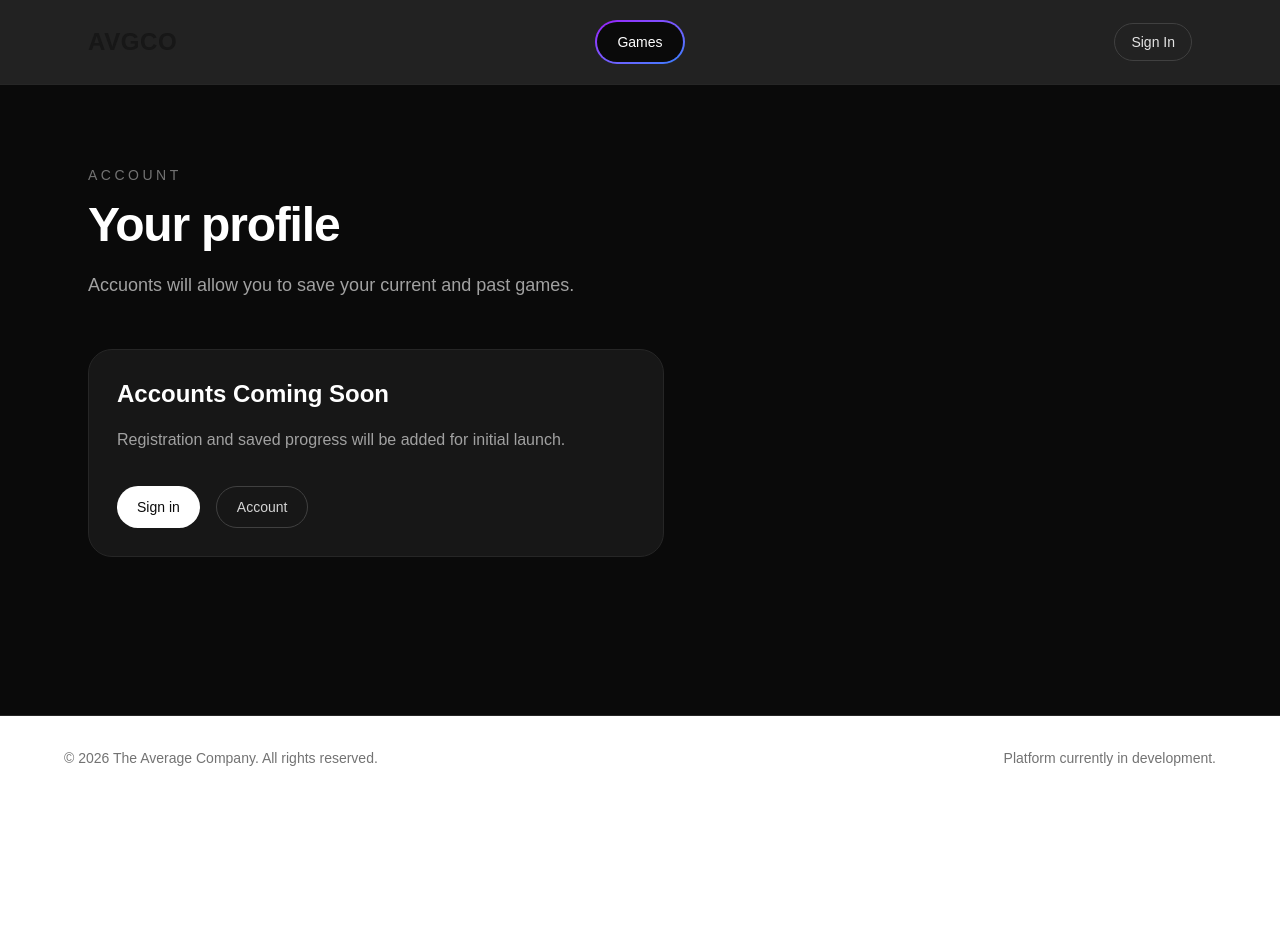
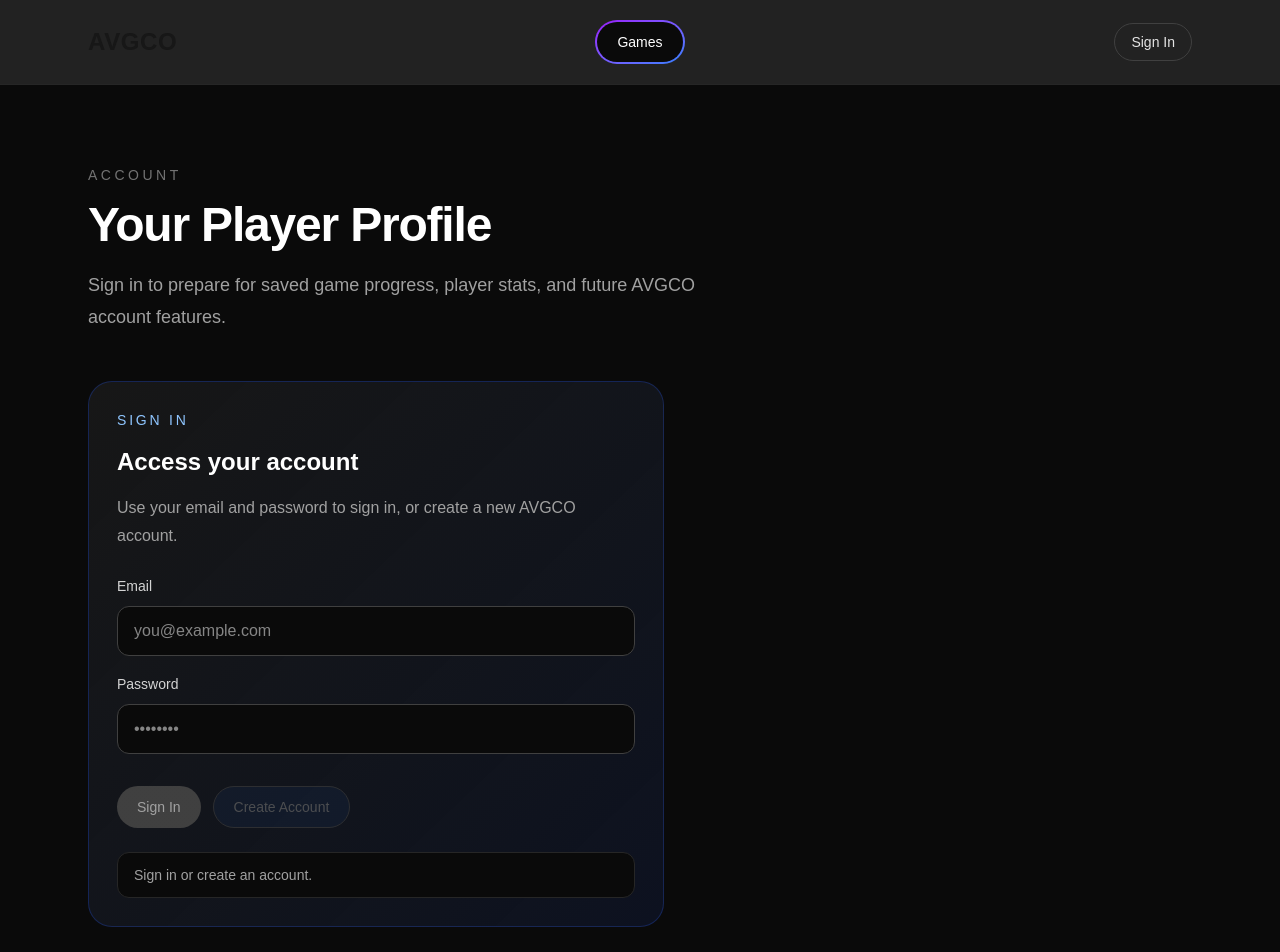
Before and after one commit to Kiilluaa/avgco-website, a Next.js app: page /account in a window 1280 px wide. Shown: the top 952 px of the page. Before the commit the page ends 800 px from the top, so only its background shows below. Built offline with nearby package versions, Linux system fonts and the light colour scheme; no server answers.

Commit message:
Add Supabase account authentication

```diff
--- a/package.json
+++ b/package.json
@@ -14,6 +14,8 @@
   },
   "dependencies": {
     "@opennextjs/cloudflare": "^1.19.9",
+    "@supabase/ssr": "^0.10.3",
+    "@supabase/supabase-js": "^2.106.2",
     "next": "16.2.6",
     "react": "^19.1.7",
     "react-dom": "^19.1.7"
--- a/src/app/account/page.tsx
+++ b/src/app/account/page.tsx
@@ -1,21 +1,197 @@
+"use client";
+
+import { useEffect, useState } from "react";
+import { supabase } from "../lib/supabaseClient";
+
 export default function AccountPage() {
+  const [email, setEmail] = useState("");
+  const [password, setPassword] = useState("");
+
+  const [userEmail, setUserEmail] = useState<string | null>(null);
+  const [message, setMessage] = useState("Sign in or create an account.");
+  const [loading, setLoading] = useState(false);
+
+  useEffect(() => {
+    async function loadSession() {
+      const {
+        data: { session },
+      } = await supabase.auth.getSession();
+
+      setUserEmail(session?.user.email ?? null);
+    }
+
+    loadSession();
+
+    const {
+      data: { subscription },
+    } = supabase.auth.onAuthStateChange((_event, session) => {
+      setUserEmail(session?.user.email ?? null);
+    });
+
+    return () => {
+      subscription.unsubscribe();
+    };
+  }, []);
+
+  async function signUp() {
+    setLoading(true);
+    setMessage("Creating account...");
+
+    const { error } = await supabase.auth.signUp({
+        email,
+        password,
+        options: {
+            emailRedirectTo: `${window.location.origin}/account`,
+        },
+    });
+
+    if (error) {
+      setMessage(error.message);
+    } else {
+      setMessage(
+        "Account created. Check your email if confirmation is required."
+      );
+    }
+
+    setLoading(false);
+  }
+
+  async function signIn() {
+    setLoading(true);
+    setMessage("Signing in...");
+
+    const { error } = await supabase.auth.signInWithPassword({
+      email,
+      password,
+    });
+
+    if (error) {
+      setMessage(error.message);
+    } else {
+      setMessage("Signed in successfully.");
+    }
+
+    setLoading(false);
+  }
+
+  async function signOut() {
+    setLoading(true);
+
+    const { error } = await supabase.auth.signOut();
+
+    if (error) {
+      setMessage(error.message);
+    } else {
+      setMessage("Signed out successfully.");
+      setEmail("");
+      setPassword("");
+    }
+
+    setLoading(false);
+  }
+
   return (
     <main className="flex-1 bg-neutral-950 text-white">
       <section className="mx-auto max-w-6xl px-6 py-20">
-            <p className="text-sm uppercase tracking-[0.25em] text-neutral-500">Account</p>
-            <h1 className="mt-4 text-4xl font-bold tracking-tight sm:text-5xl">Your profile</h1>
+        <p className="text-sm uppercase tracking-[0.25em] text-neutral-500">
+          Account
+        </p>
+
+        <h1 className="mt-4 text-4xl font-bold tracking-tight sm:text-5xl">
+          Your Player Profile
+        </h1>
+
         <p className="mt-5 max-w-2xl text-lg leading-8 text-neutral-400">
-                Accuonts will allow you to save your current and past games.
+          Sign in to prepare for saved game progress, player stats, and future
+          AVGCO account features.
         </p>
-            <div className="mt-12 max-w-xl rounded-3xl border border-neutral-800 bg-neutral-900 p-7">
-                <h2 className="text-2xl font-semibold">Accounts Coming Soon</h2>
+
+        <div className="mt-12 max-w-xl rounded-3xl border border-blue-900/50 bg-linear-to-br from-neutral-900 to-blue-950/30 p-7">
+          {userEmail ? (
+            <>
+              <p className="text-sm uppercase tracking-[0.2em] text-blue-300">
+                Signed In
+              </p>
+
+              <h2 className="mt-4 text-2xl font-semibold">
+                Welcome back
+              </h2>
+
               <p className="mt-4 leading-7 text-neutral-400">
-                    Registration and saved progress will be added for initial launch.
+                You are signed in as{" "}
+                <span className="font-medium text-white">{userEmail}</span>.
               </p>
-                <div className="mt-8 flex gap-4">
-                    <button className="rounded-full bg-white px-5 py-2.5 text-sm font-medium text-neutral-950">Sign in</button>
-                    <button className="rounded-full border border-neutral-700 px-5 py-2.5 text-sm text-neutral-300">Account</button>
+
+              <button
+                onClick={signOut}
+                disabled={loading}
+                className="mt-8 rounded-full border border-red-500/60 bg-red-500/10 px-5 py-2.5 text-sm font-medium text-red-200 transition hover:border-red-400 hover:bg-red-500/20 active:scale-[0.98] disabled:cursor-not-allowed disabled:opacity-60"
+              >
+                Sign Out
+              </button>
+            </>
+          ) : (
+            <>
+              <p className="text-sm uppercase tracking-[0.2em] text-blue-300">
+                Sign In
+              </p>
+
+              <h2 className="mt-4 text-2xl font-semibold">
+                Access your account
+              </h2>
+
+              <p className="mt-4 leading-7 text-neutral-400">
+                Use your email and password to sign in, or create a new AVGCO
+                account.
+              </p>
+
+              <div className="mt-6 space-y-4">
+                <label className="block">
+                  <span className="text-sm text-neutral-300">Email</span>
+                  <input
+                    type="email"
+                    value={email}
+                    onChange={(event) => setEmail(event.target.value)}
+                    className="mt-2 w-full rounded-xl border border-neutral-700 bg-neutral-950 px-4 py-3 text-white outline-none transition focus:border-blue-400"
+                    placeholder="you@example.com"
+                  />
+                </label>
+
+                <label className="block">
+                  <span className="text-sm text-neutral-300">Password</span>
+                  <input
+                    type="password"
+                    value={password}
+                    onChange={(event) => setPassword(event.target.value)}
+                    className="mt-2 w-full rounded-xl border border-neutral-700 bg-neutral-950 px-4 py-3 text-white outline-none transition focus:border-blue-400"
+                    placeholder="••••••••"
+                  />
+                </label>
               </div>
+
+              <div className="mt-8 flex flex-col gap-3 sm:flex-row">
+                <button
+                  onClick={signIn}
+                  disabled={loading || !email || !password}
+                  className="rounded-full bg-linear-to-r from-blue-500 via-blue-600 to-blue-700 px-5 py-2.5 text-sm font-medium text-white shadow-lg shadow-blue-500/40 transition hover:bg-linear-to-br active:scale-[0.98] disabled:cursor-not-allowed disabled:from-neutral-700 disabled:via-neutral-700 disabled:to-neutral-700 disabled:text-neutral-400 disabled:shadow-none"
+                >
+                  Sign In
+                </button>
+
+                <button
+                  onClick={signUp}
+                  disabled={loading || !email || !password}
+                  className="rounded-full border border-blue-500/60 bg-blue-500/10 px-5 py-2.5 text-sm font-medium text-blue-200 transition hover:border-blue-400 hover:bg-blue-500/20 active:scale-[0.98] disabled:cursor-not-allowed disabled:border-neutral-700 disabled:text-neutral-500 disabled:opacity-60"
+                >
+                  Create Account
+                </button>
+              </div>
+            </>
+          )}
+
+          <p className="mt-6 rounded-xl border border-neutral-800 bg-neutral-950 px-4 py-3 text-sm text-neutral-400">
+            {message}
+          </p>
         </div>
       </section>
     </main>
--- a/src/app/components/Navbar.tsx
+++ b/src/app/components/Navbar.tsx
@@ -1,6 +1,34 @@
+"use client";
+
+import { useEffect, useState } from "react";
 import Link from "next/link";
+import { supabase } from "../lib/supabaseClient";
 
 export default function Navbar() {
+  const [isSignedIn, setIsSignedIn] = useState(false);
+
+  useEffect(() => {
+    async function loadSession() {
+      const {
+        data: { session },
+      } = await supabase.auth.getSession();
+
+      setIsSignedIn(Boolean(session));
+    }
+
+    loadSession();
+
+    const {
+      data: { subscription },
+    } = supabase.auth.onAuthStateChange((_event, session) => {
+      setIsSignedIn(Boolean(session));
+    });
+
+    return () => {
+      subscription.unsubscribe();
+    };
+  }, []);
+
   return (
     <nav className="border-b border-neutral-800 bg-neutral-950/90">
       <div className="mx-auto grid max-w-6xl grid-cols-[1fr_auto_1fr] items-center px-4 py-4 sm:px-6 sm:py-5">
@@ -17,10 +45,13 @@ export default function Navbar() {
           </span>
         </Link>
 
-            <Link href="/account" className="justify-self-end rounded-full border border-neutral-700 px-4 py-2 text-sm text-neutral-200 transition hover:border-neutral-400 hover:text-white">
-                Sign In
+        <Link
+          href="/account"
+          className="justify-self-end rounded-full border border-neutral-700 px-4 py-2 text-sm text-neutral-200 transition hover:border-neutral-400 hover:text-white"
+        >
+          {isSignedIn ? "Account" : "Sign In"}
         </Link>
       </div>
     </nav>
-  )
+  );
 }
--- /dev/null
+++ b/src/app/lib/supabaseClient.ts
@@ -0,0 +1,14 @@
+import { createClient } from "@supabase/supabase-js";
+
+const supabaseUrl = process.env.NEXT_PUBLIC_SUPABASE_URL;
+const supabasePublishableKey =
+  process.env.NEXT_PUBLIC_SUPABASE_PUBLISHABLE_KEY;
+
+if (!supabaseUrl || !supabasePublishableKey) {
+  throw new Error("Missing Supabase environment variables.");
+}
+
+export const supabase = createClient(
+  supabaseUrl,
+  supabasePublishableKey
+);
```
Also changed, not shown: 1 other file (tests, documents, lock files or other folders). Lines whose indentation alone changed are shown as unchanged.
